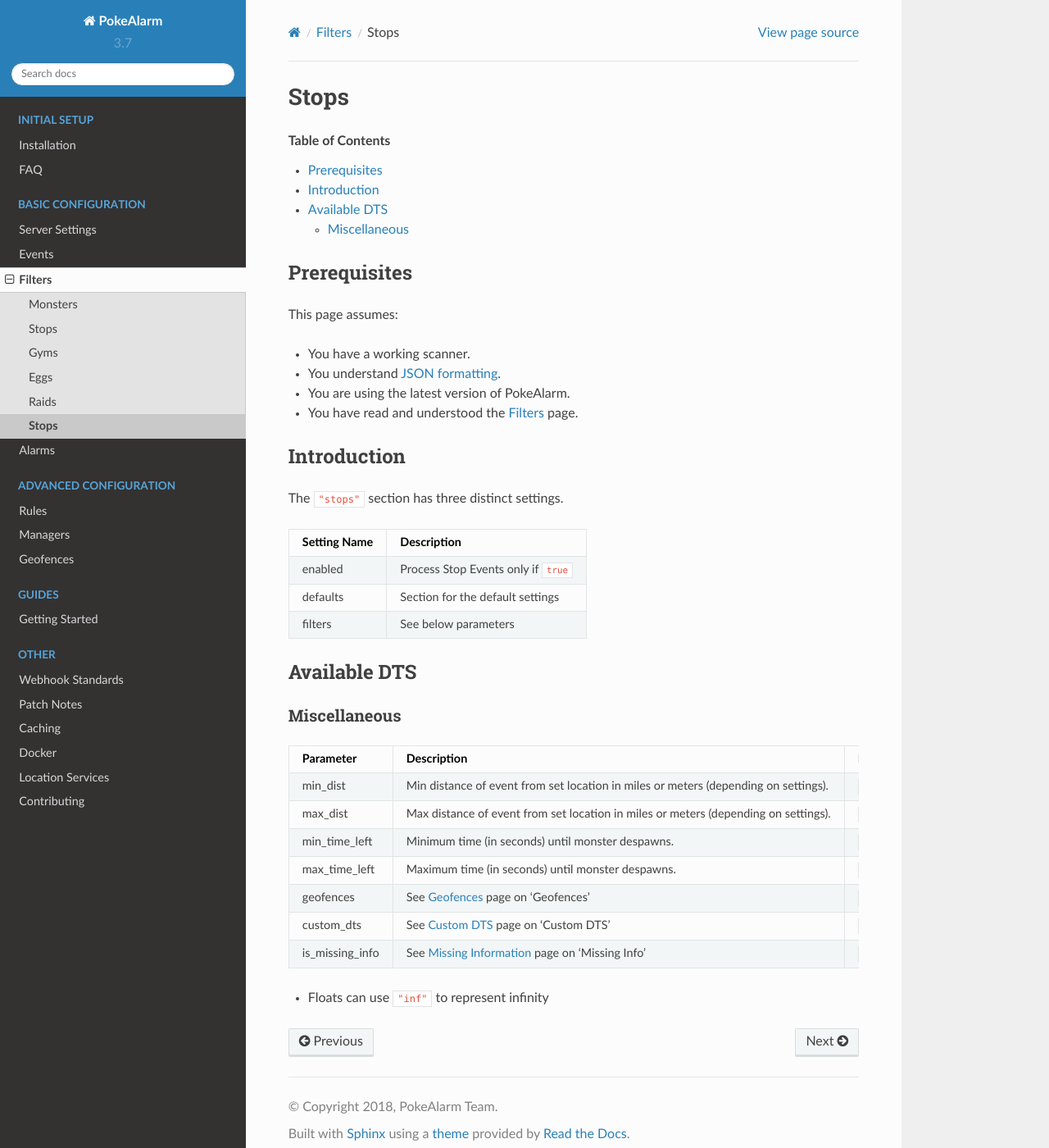
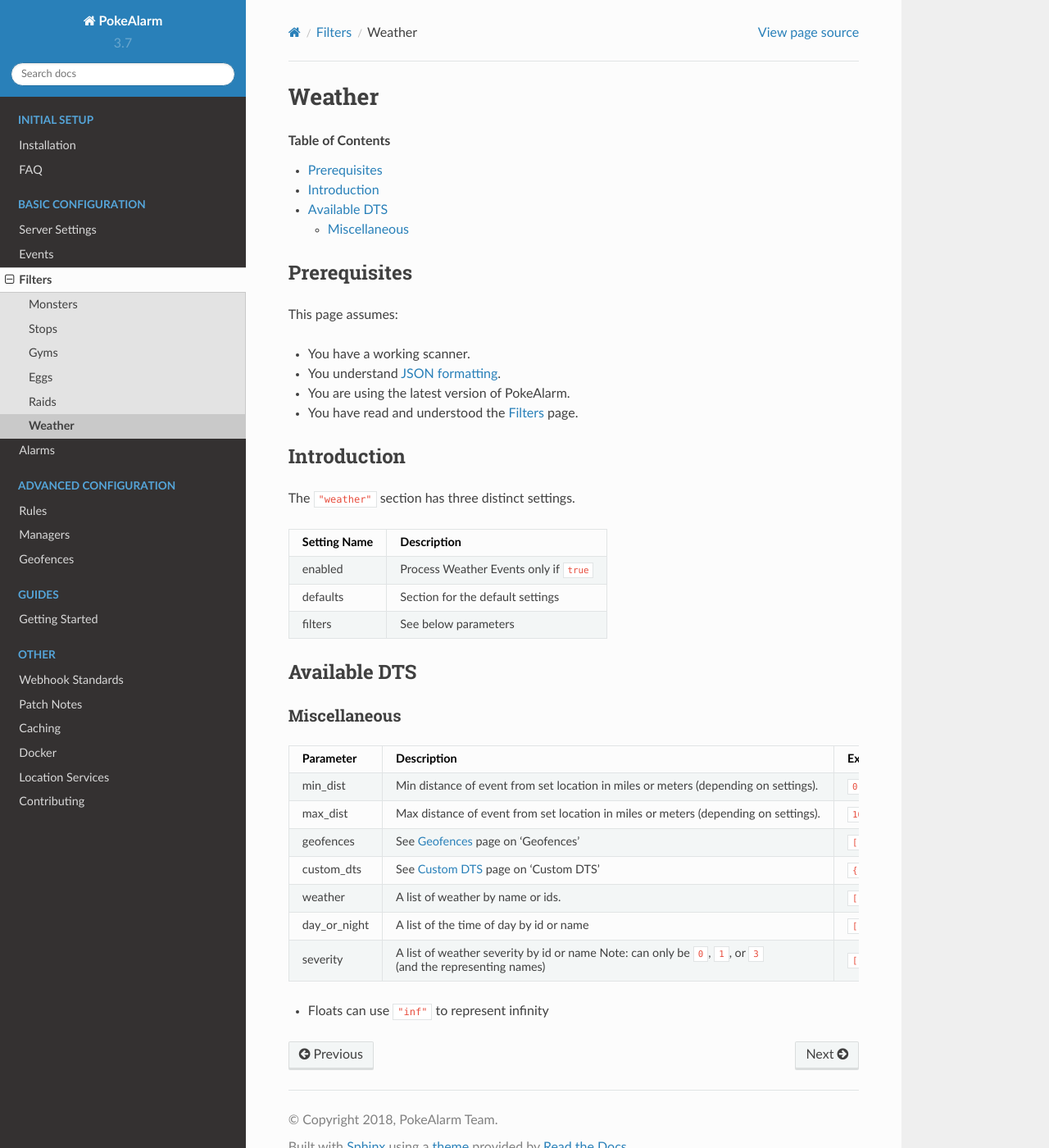
Before and after one commit to pokealarm/pokealarm, a Sphinx documentation site: the page built from docs/configuration/filters/weather-filters.rst, in a window 1280 px wide and 1400 px high. Shown: the whole window at 82% size. Built offline with Sphinx 7.4.7 and the Read the Docs theme 2.0.0, drawn with Linux system fonts in a browser that asks for light colours.

Commit message:
Docs updates

```diff
--- a/docs/configuration/filters/weather-filters.rst
+++ b/docs/configuration/filters/weather-filters.rst
@@ -1,4 +1,4 @@
-Stops
+Weather
 =====================================
 
 .. contents:: Table of Contents
@@ -19,12 +19,12 @@
 Introduction
 -------------------------------------
 
-The ``"stops"`` section has three distinct settings.
+The ``"weather"`` section has three distinct settings.
 
 +----------------------+-----------------------------------------------------------+
 | Setting Name         | Description                                               |
 +======================+===========================================================+
-| enabled              | Process Stop Events only if ``true``                      |
+| enabled              | Process Weather Events only if ``true``                   |
 +----------------------+-----------------------------------------------------------+
 | defaults             | Section for the default settings                          |
 +----------------------+-----------------------------------------------------------+
@@ -45,11 +45,13 @@
                 or meters (depending on settings).
 max_dist        Max distance of event from set location in miles       ``1000.0`` *
                 or meters (depending on settings).
-min_time_left   Minimum time (in seconds) until monster despawns.      ``1000``
-max_time_left   Maximum time (in seconds) until monster despawns.      ``2400``
 geofences       See :ref:`geofences_filters` page on 'Geofences'       ``["geofence1","geofence2"]``
 custom_dts      See :ref:`custom_dts_filters` page on 'Custom DTS'     ``{"dts1":"substitution"}``
-is_missing_info See :ref:`missing_info_filters` page on 'Missing Info' ``true`` or ``false``
+weather         A list of weather by name or ids.                      ``["Clear", 2]``
+day_or_night    A list of the time of day by id or name                ``["Day", 2]``
+severity        A list of weather severity by id or name               ``["None", 1, "Extreme"]``
+                Note: can only be ``0``, ``1``, or ``3``
+                (and the representing names)
 =============== ====================================================== ==============================
 
 + Floats can use ``"inf"`` to represent infinity
```
Also changed, not shown: docs/configuration/events/weather-events.rst (+13 -12 lines).
